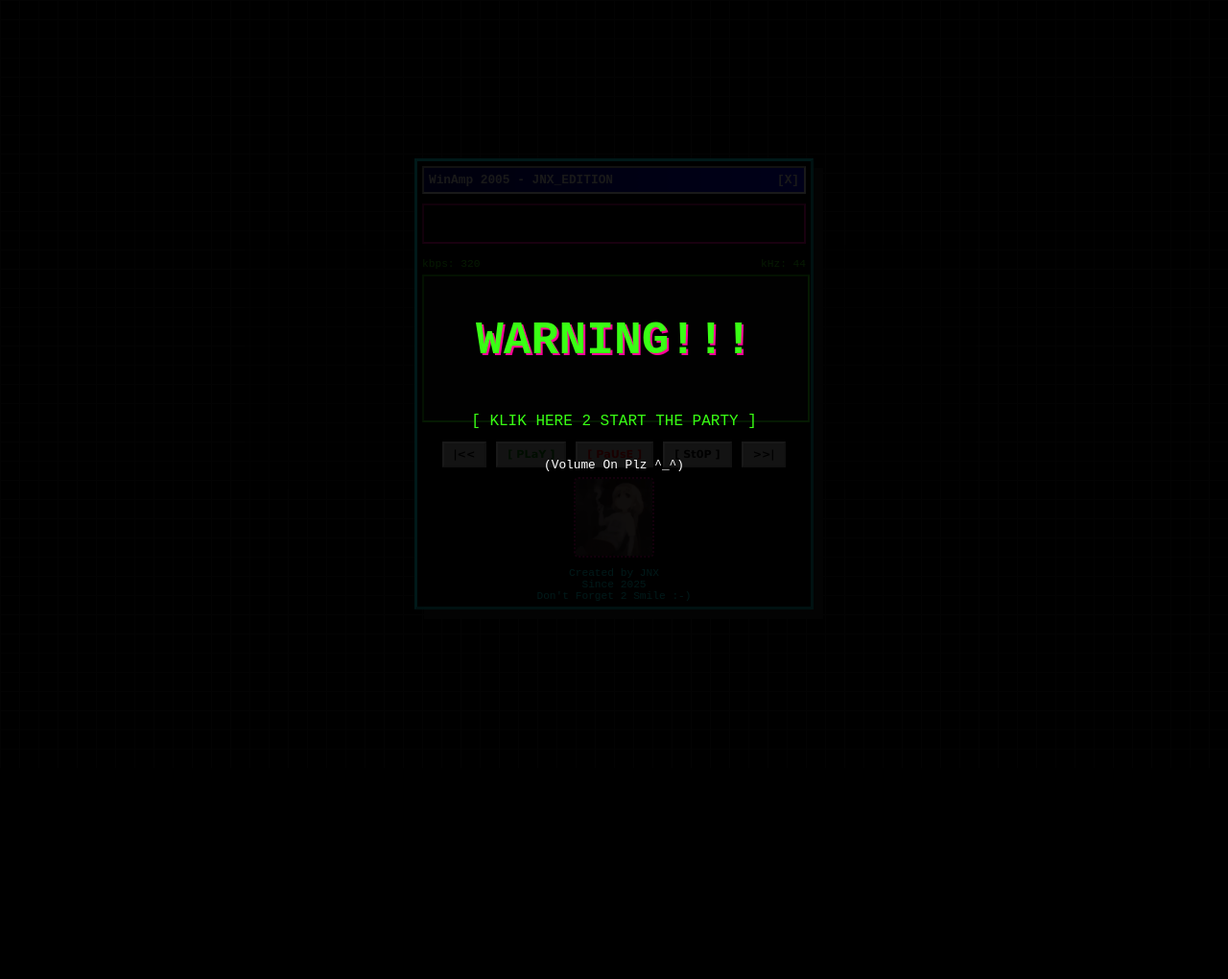
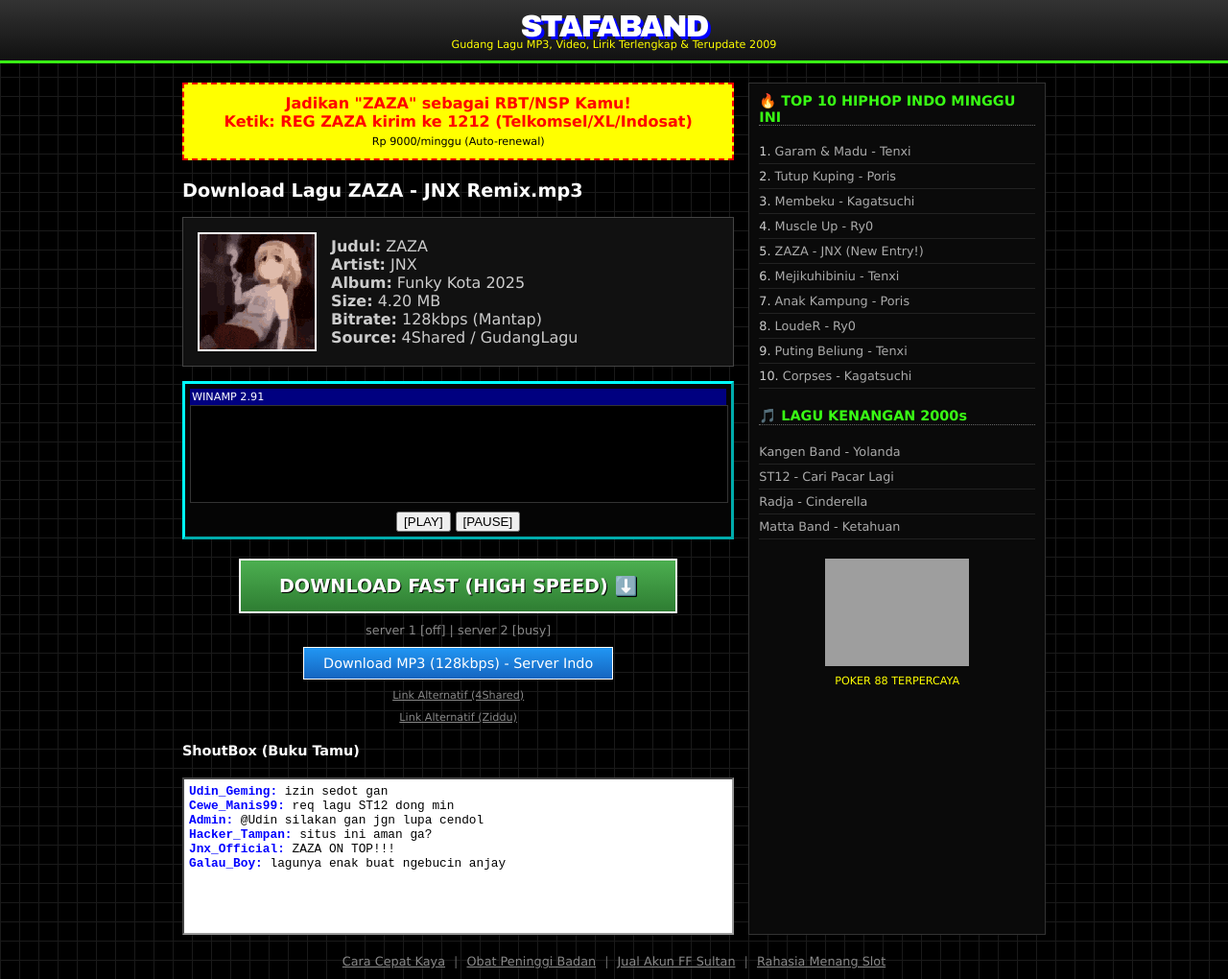
Before and after one commit to eldermaga2812/zaza, a plain HTML site: page index.html in a window 1280 px wide. Shown: the top 1020 px of the page at 96% size. Before the commit the page ends 800 px from the top, so only its background shows below. Drawn offline with Linux system fonts and the light colour scheme; grey boxes are pictures that could not be loaded.

Commit message:
Update index.html

```diff
--- a/index.html
+++ b/index.html
@@ -3,7 +3,7 @@
 <head>
     <meta charset="UTF-8">
     <meta name="viewport" content="width=device-width, initial-scale=1.0">
-    <title>~*~ ZAZA :: FunKY KoTa PLaYeR ~*~</title>
+    <title>~*~ ZAZA - STAFABAND (Gudang Lagu MP3 Terlengkap) ~*~</title>
     <style>
         :root {
             --neon-green: #39ff14;
@@ -11,6 +11,7 @@
             --cyan: #00ffff;
             --bg: #000000;
             --grid: #1a1a1a;
+            --link-blue: #0000EE;
         }
 
         body {
@@ -19,240 +20,348 @@
                 linear-gradient(var(--grid) 1px, transparent 1px),
                 linear-gradient(90deg, var(--grid) 1px, transparent 1px);
             background-size: 20px 20px;
-            color: var(--neon-green);
-            font-family: 'Courier New', Courier, monospace;
+            color: #ccc;
+            font-family: 'Verdana', sans-serif;
             margin: 0;
-            height: 100vh;
+            min-height: 100vh;
             display: flex;
             flex-direction: column;
             align-items: center;
-            justify-content: center;
-            overflow: hidden;
         }
 
-        /* WINAMP STYLE CONTAINER */
+        /* HEADER */
+        .header {
+            width: 100%;
+            background: linear-gradient(to bottom, #333, #111);
+            border-bottom: 3px solid var(--neon-green);
+            padding: 10px;
+            text-align: center;
+        }
+        .logo {
+            font-family: 'Arial Black', sans-serif;
+            font-size: 2rem;
+            color: white;
+            text-shadow: 3px 3px 0px blue;
+            letter-spacing: -2px;
+        }
+        .subtitle {
+            font-size: 0.7rem;
+            color: yellow;
+            margin-top: -5px;
+        }
+
+        /* LAYOUT GRID */
+        .container {
+            display: flex;
+            width: 95%;
+            max-width: 900px;
+            margin-top: 20px;
+            gap: 15px;
+            flex-wrap: wrap;
+        }
+
+        /* MAIN CONTENT (LEFT) */
+        .main-col {
+            flex: 2;
+            min-width: 300px;
+        }
+
+        /* SIDEBAR (RIGHT) */
+        .sidebar-col {
+            flex: 1;
+            min-width: 250px;
+            background: #0a0a0a;
+            border: 1px solid #333;
+            padding: 10px;
+        }
+
+        /* ALBUM ART AREA */
+        .song-info {
+            background: #111;
+            border: 1px solid #444;
+            padding: 15px;
+            display: flex;
+            gap: 15px;
+            align-items: center;
+            margin-bottom: 15px;
+        }
+        .album-art {
+            width: 120px;
+            height: 120px;
+            border: 2px solid white;
+            object-fit: cover;
+            /* Make it look low quality */
+            image-rendering: pixelated;
+            filter: contrast(1.2);
+        }
+
+        /* RBT BOX */
+        .rbt-box {
+            background: yellow;
+            color: red;
+            font-weight: bold;
+            text-align: center;
+            padding: 10px;
+            border: 2px dashed red;
+            margin-bottom: 20px;
+            animation: flash 1s infinite;
+        }
+        @keyframes flash { 50% { background: orange; } }
+
+        /* DOWNLOAD BUTTONS (THE TRAP) */
+        .download-section {
+            display: flex;
+            flex-direction: column;
+            gap: 10px;
+            margin-top: 20px;
+            align-items: center;
+        }
+        .btn-fake {
+            background: linear-gradient(to bottom, #4CAF50, #2E7D32);
+            color: white;
+            font-weight: bold;
+            padding: 15px 40px;
+            border: 2px solid #fff;
+            cursor: pointer;
+            font-size: 1.2rem;
+            text-decoration: none;
+            display: inline-block;
+            text-shadow: 1px 1px 0 #000;
+        }
+        .btn-real {
+            background: linear-gradient(to bottom, #2196F3, #1565C0);
+            color: white;
+            padding: 8px 20px;
+            font-size: 0.9rem;
+            text-decoration: none;
+            border: 1px solid #fff;
+        }
+        .btn-tiny {
+            font-size: 0.7rem;
+            color: #888;
+            text-decoration: underline;
+        }
+
+        /* SIDEBAR LIST */
+        .top-list h3 {
+            color: var(--neon-green);
+            border-bottom: 1px dotted #666;
+            font-size: 0.9rem;
+            margin-top: 0;
+        }
+        .top-list ul {
+            list-style: none;
+            padding: 0;
+            font-size: 0.8rem;
+        }
+        .top-list li {
+            padding: 5px 0;
+            border-bottom: 1px solid #222;
+        }
+        .top-list a {
+            color: #aaa;
+            text-decoration: none;
+        }
+        .top-list a:hover { color: white; text-decoration: underline; }
+
+        /* WINAMP PLAYER CSS (EMBEDDED) */
         #player-box {
             border: 3px outset var(--cyan);
             background: #050505;
-            width: 90%;
-            max-width: 400px;
             padding: 5px;
-            box-shadow: 10px 10px 0px #222;
-            position: relative;
+            margin-bottom: 20px;
+        }
+        canvas { width: 100%; height: 100px; background: #000; border: 1px solid #333; }
+
+        /* TEXT ADS */
+        .text-ads {
+            font-size: 0.8rem;
+            text-align: center;
+            margin-top: 20px;
+            color: #666;
+        }
+        .text-ads a { color: #888; margin: 0 5px; }
+
+        /* DISCLAIMER */
+        .footer {
+            margin-top: 50px;
+            padding: 20px;
+            font-size: 0.7rem;
+            color: #444;
+            text-align: center;
+            border-top: 1px solid #222;
+            width: 100%;
         }
 
-        /* HEADER BAR */
-        .title-bar {
-            background: linear-gradient(90deg, navy, blue);
-            color: white;
+        /* SHOUTBOX */
+        .shoutbox {
+            background: #fff;
+            color: black;
+            height: 150px;
+            overflow-y: scroll;
+            font-family: 'Courier New', monospace;
+            font-size: 0.8rem;
             padding: 5px;
-            font-weight: bold;
-            font-size: 0.8rem;
-            display: flex;
-            justify-content: space-between;
-            border: 2px inset white;
-            margin-bottom: 10px;
-            cursor: default;
+            border: 2px inset #999;
+            margin-top: 20px;
         }
-
-        /* MARQUEE TEXT */
-        .scrolling-text {
-            background: black;
-            border: 2px inset var(--hot-pink);
-            color: var(--hot-pink);
-            font-weight: bold;
-            font-size: 1.2rem;
-            padding: 5px;
-            margin-bottom: 15px;
-            white-space: nowrap;
-            overflow: hidden;
-        }
-
-        /* VISUALIZER CANVAS */
-        canvas {
-            width: 100%;
-            height: 150px;
-            background: #111;
-            border: 2px inset var(--neon-green);
-            image-rendering: pixelated;
-        }
-
-        /* ALAY CONTROLS */
-        .controls {
-            display: flex;
-            justify-content: center;
-            gap: 10px;
-            margin-top: 15px;
-            margin-bottom: 10px;
-        }
-
-        button {
-            background: silver;
-            border: 2px outset white;
-            font-family: 'Verdana', sans-serif;
-            font-size: 0.7rem;
-            font-weight: bold;
-            padding: 5px 10px;
-            cursor: pointer;
-            color: black;
-        }
-        button:active {
-            border: 2px inset white;
-            transform: translate(1px, 1px);
-        }
-
-        .play-btn { color: green; }
-        .pause-btn { color: red; }
-
-        /* DECORATIONS */
-        .stickers {
-            text-align: center;
-            font-size: 0.7rem;
-            color: var(--cyan);
-            margin-top: 5px;
-        }
-
-        /* THE LOOPING GIF */
-        .vibe-gif {
-            text-align: center;
-            margin-top: 10px;
-            margin-bottom: 5px;
-        }
-        .vibe-gif img {
-            width: 80px;
-            height: auto;
-            border: 2px dotted var(--hot-pink);
-            border-radius: 5px;
-            opacity: 0.8;
-        }
-
-        /* OVERLAY FOR CLICK TO START */
-        #overlay {
-            position: fixed; top: 0; left: 0; width: 100%; height: 100%;
-            background: rgba(0,0,0,0.9);
-            z-index: 999;
-            display: flex; flex-direction: column;
-            align-items: center; justify-content: center;
-            color: var(--neon-green);
-            text-align: center;
-            cursor: pointer;
-        }
-        .blink { animation: blinker 0.5s linear infinite; }
-        @keyframes blinker { 50% { opacity: 0; } }
+        .shout-user { color: blue; font-weight: bold; }
 
     </style>
 </head>
 <body>
 
-    <div id="overlay" onclick="startEverything()">
-        <h1 style="font-size: 3rem; text-shadow: 2px 2px var(--hot-pink);">WARNING!!!</h1>
-        <p class="blink">[ KLIK HERE 2 START THE PARTY ]</p>
-        <p style="font-size: 0.8rem; color: white;">(Volume On Plz ^_^)</p>
+    <div class="header">
+        <div class="logo">STAFABAND</div>
+        <div class="subtitle">Gudang Lagu MP3, Video, Lirik Terlengkap & Terupdate 2009</div>
     </div>
 
-    <audio id="audio" src="ZAZA.mp3" loop crossorigin="anonymous"></audio>
+    <div class="container">
+        <div class="main-col">
 
-    <div id="player-box">
-        <div class="title-bar">
-            <span>WinAmp 2005 - JNX_EDITION</span>
-            <span>[X]</span>
+            <div class="rbt-box">
+                Jadikan "ZAZA" sebagai RBT/NSP Kamu!<br>
+                Ketik: REG ZAZA kirim ke 1212 (Telkomsel/XL/Indosat)<br>
+                <span style="font-size:0.7rem; color:black; font-weight:normal;">Rp 9000/minggu (Auto-renewal)</span>
+            </div>
+
+            <h2 style="color:white; font-size:1.2rem;">Download Lagu ZAZA - JNX Remix.mp3</h2>
+
+            <div class="song-info">
+                <img src="image_49efa5.png" class="album-art" alt="Album Art">
+                <div>
+                    <strong>Judul:</strong> ZAZA<br>
+                    <strong>Artist:</strong> JNX<br>
+                    <strong>Album:</strong> Funky Kota 2025<br>
+                    <strong>Size:</strong> 4.20 MB<br>
+                    <strong>Bitrate:</strong> 128kbps (Mantap)<br>
+                    <strong>Source:</strong> 4Shared / GudangLagu
+                </div>
+            </div>
+
+            <div id="player-box">
+                <div style="background:navy; color:white; font-size:0.7rem; padding:2px;">WINAMP 2.91</div>
+                <canvas id="visualizer"></canvas>
+                <div style="display:flex; justify-content:center; gap:5px; margin-top:5px;">
+                    <button onclick="playAudio()">[PLAY]</button>
+                    <button onclick="pauseAudio()">[PAUSE]</button>
+                </div>
+            </div>
+            <audio id="audio" src="ZAZA.mp3" loop crossorigin="anonymous"></audio>
+
+            <div class="download-section">
+                <a href="#" class="btn-fake" onclick="alert('IKLAN: ANDA MEMENANGKAN IPHONE 4! KLIK OK UNTUK KLAIM'); return false;">
+                    DOWNLOAD FAST (HIGH SPEED) ⬇️
+                </a>
+
+                <div style="font-size:0.8rem; color:#888;">server 1 [off] | server 2 [busy]</div>
+
+                <a href="ZAZA.mp3" download class="btn-real">
+                    Download MP3 (128kbps) - Server Indo
+                </a>
+
+                <a href="#" class="btn-tiny">Link Alternatif (4Shared)</a>
+                <a href="#" class="btn-tiny">Link Alternatif (Ziddu)</a>
+            </div>
+
+            <div style="color:white; font-size:0.9rem; margin-top:20px;"><b>ShoutBox (Buku Tamu)</b></div>
+            <div class="shoutbox">
+                <span class="shout-user">Udin_Geming:</span> izin sedot gan<br>
+                <span class="shout-user">Cewe_Manis99:</span> req lagu ST12 dong min<br>
+                <span class="shout-user">Admin:</span> @Udin silakan gan jgn lupa cendol<br>
+                <span class="shout-user">Hacker_Tampan:</span> situs ini aman ga?<br>
+                <span class="shout-user">Jnx_Official:</span> ZAZA ON TOP!!!<br>
+                <span class="shout-user">Galau_Boy:</span> lagunya enak buat ngebucin anjay<br>
+            </div>
+
         </div>
 
-        <div class="scrolling-text">
-            <marquee scrolldelay="100">
-                ~*~ ZAZA (JNX REMIX) ~*~ :::. PuT3R MuZiKNYA M4NG .::: GeoL TeRuS Jgn Kasih Kendor >.< :::. FUnKY KoTA ViBEs .::: Anjay Mabar .::: Ciaciacia ~*~
-            </marquee>
-        </div>
+        <div class="sidebar-col">
 
-        <div style="display: flex; justify-content: space-between; font-size: 0.7rem; margin-bottom: 5px;">
-            <span>kbps: 320</span>
-            <span>kHz: 44</span>
-        </div>
+            <div class="top-list">
+                <h3>🔥 TOP 10 HIPHOP INDO MINGGU INI</h3>
+                <ul>
+                    <li>1. <a href="#">Garam & Madu - Tenxi</a></li>
+                    <li>2. <a href="#">Tutup Kuping - Poris</a></li>
+                    <li>3. <a href="#">Membeku - Kagatsuchi</a></li>
+                    <li>4. <a href="#">Muscle Up - Ry0</a></li>
+                    <li>5. <a href="#">ZAZA - JNX (New Entry!)</a></li>
+                    <li>6. <a href="#">Mejikuhibiniu - Tenxi</a></li>
+                    <li>7. <a href="#">Anak Kampung - Poris</a></li>
+                    <li>8. <a href="#">LoudeR - Ry0</a></li>
+                    <li>9. <a href="#">Puting Beliung - Tenxi</a></li>
+                    <li>10. <a href="#">Corpses - Kagatsuchi</a></li>
+                </ul>
+            </div>
 
-        <canvas id="visualizer"></canvas>
+            <div class="top-list" style="margin-top:20px;">
+                <h3>🎵 LAGU KENANGAN 2000s</h3>
+                <ul>
+                    <li><a href="#">Kangen Band - Yolanda</a></li>
+                    <li><a href="#">ST12 - Cari Pacar Lagi</a></li>
+                    <li><a href="#">Radja - Cinderella</a></li>
+                    <li><a href="#">Matta Band - Ketahuan</a></li>
+                </ul>
+            </div>
 
-        <div class="controls">
-            <button onclick="rewind()">|&lt;&lt;</button>
-            <button class="play-btn" onclick="playAudio()">[ PLaY ]</button>
-            <button class="pause-btn" onclick="pauseAudio()">[ PaUsE ]</button>
-            <button onclick="stopAudio()">[ St0P ]</button>
-            <button onclick="forward()">&gt;&gt;|</button>
-        </div>
+            <div style="margin-top:20px; text-align:center;">
+                <img src="https://media1.giphy.com/media/v1.Y2lkPTc5MGI3NjExM3Z5eXAzYjZ5YjZ5YjZ5YjZ5YjZ5YjZ5YjZ5YjZ5YjZ5YjZ5/3o7TKSjRrfIPjeiVyM/giphy.gif" width="150" alt="Iklan Poker">
+                <br><span style="color:yellow; font-size:0.7rem;">POKER 88 TERPERCAYA</span>
+            </div>
 
-        <div class="vibe-gif">
-            <img src="image_49efa5.png" alt="chilling vibe">
-        </div>
-
-        <div class="stickers">
-            Created by JNX<br>
-            Since 2025<br>
-            Don't Forget 2 Smile :-)
         </div>
     </div>
 
+    <div class="text-ads">
+        <a href="#">Cara Cepat Kaya</a> | <a href="#">Obat Peninggi Badan</a> | <a href="#">Jual Akun FF Sultan</a> | <a href="#">Rahasia Menang Slot</a>
+    </div>
+
+    <div class="footer">
+        Disclaimer: File mp3 ini hanya untuk review saja. Kami tidak menyimpan file di server kami. Jika anda suka lagu ini, belilah CD/Kaset original atau gunakan NSP/RBT untuk menghargai karya musisi.
+        <br><br>
+        Copyright © 2009-2025 Stafaband - Gudang Lagu Terlengkap.
+    </div>
+
     <script>
+        // === AUDIO VISUALIZER LOGIC ===
         const audio = document.getElementById('audio');
         const canvas = document.getElementById('visualizer');
         const ctx = canvas.getContext('2d');
-        canvas.width = 400;
-        canvas.height = 150;
+        canvas.width = 300;
+        canvas.height = 100;
 
         let audioContext;
         let analyser;
         let source;
-        let isInitialized = false;
+        let isInit = false;
 
-        // === START FUNCTION ===
-        function startEverything() {
-            // FORCE VOLUME TO MAX
-            audio.volume = 1.0;
-
-            if (isInitialized) return;
-
-            // 1. Initialize Audio Context
-            try {
+        function playAudio() {
+            if (!isInit) {
                 const AudioContext = window.AudioContext || window.webkitAudioContext;
                 audioContext = new AudioContext();
-
-                // 2. Connect Audio Element to Analyser
                 source = audioContext.createMediaElementSource(audio);
                 analyser = audioContext.createAnalyser();
-
-                // Funky Kota Settings
-                analyser.fftSize = 256;
-
+                analyser.fftSize = 128;
                 source.connect(analyser);
                 analyser.connect(audioContext.destination);
-
-                isInitialized = true;
-
-                // 3. Play Music
-                playAudio();
-
-                // 4. Hide Overlay
-                document.getElementById('overlay').style.display = 'none';
-
-                // 5. Start Drawing
+                isInit = true;
                 draw();
-            } catch (e) {
-                console.log("Context Error (Usually CORS):", e);
-                // Fallback: Just play audio if visualizer fails
-                audio.play();
-                document.getElementById('overlay').style.display = 'none';
             }
+            audio.volume = 1.0;
+            audio.play();
         }
 
-        // === VISUALIZER LOOP ===
+        function pauseAudio() {
+            audio.pause();
+        }
+
         function draw() {
             requestAnimationFrame(draw);
-
             const bufferLength = analyser.frequencyBinCount;
             const dataArray = new Uint8Array(bufferLength);
-
             analyser.getByteFrequencyData(dataArray);
 
-            // Background
-            ctx.fillStyle = 'rgb(0, 0, 0)';
+            ctx.fillStyle = '#000';
             ctx.fillRect(0, 0, canvas.width, canvas.height);
 
             const barWidth = (canvas.width / bufferLength) * 2.5;
@@ -260,53 +369,12 @@
             let x = 0;
 
             for(let i = 0; i < bufferLength; i++) {
-                // Boost visuals slightly
-                barHeight = dataArray[i] / 1.4;
-
-                // Funky Kota Colors
-                let r = barHeight + (25 * (i/bufferLength));
-                let g = 250 * (i/bufferLength);
-                let b = 50;
-
-                // Flash Effect on Bass
-                if (i < 5 && dataArray[i] > 230) {
-                    ctx.fillStyle = 'white';
-                } else {
-                    ctx.fillStyle = 'rgb(' + r + ',' + g + ',' + b + ')';
-                }
-
-                // Draw Bar
+                barHeight = dataArray[i] / 2;
+                ctx.fillStyle = `rgb(${barHeight + 100}, 50, 50)`;
                 ctx.fillRect(x, canvas.height - barHeight, barWidth, barHeight);
-
-                // Reflection
-                ctx.fillStyle = 'rgba(' + r + ',' + g + ',' + b + ', 0.2)';
-                ctx.fillRect(x, 0, barWidth, barHeight * 0.5);
-
                 x += barWidth + 1;
             }
         }
-
-        // === CONTROLS ===
-        function playAudio() {
-            audio.volume = 1.0; // Ensure max volume
-            if (audioContext && audioContext.state === 'suspended') {
-                audioContext.resume();
-            }
-            audio.play();
-        }
-
-        function pauseAudio() {
-            audio.pause();
-        }
-
-        function stopAudio() {
-            audio.pause();
-            audio.currentTime = 0;
-        }
-
-        function rewind() { audio.currentTime -= 5; }
-        function forward() { audio.currentTime += 5; }
-
     </script>
 </body>
 </html>
```
